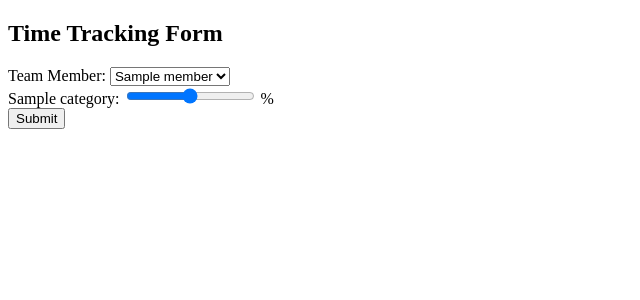
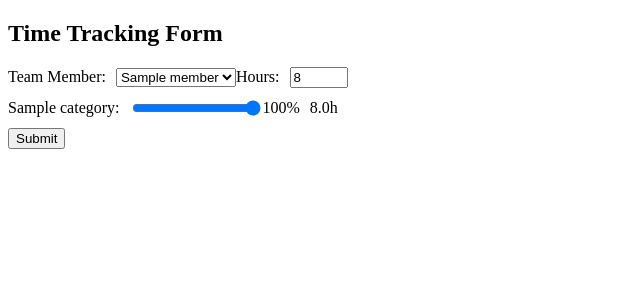
Before and after one commit to leftoverjacksons/timeTrackerForm, a Flask app: template templates/form.html in a window 1280 px wide. Shown: the top 300 px of the page, without its empty margins (0-640 px from the left). Run offline with Flask 3, Linux system fonts and the light colour scheme; the template is opened without the code that fills it: most values are stand-ins (such as "Sample title", 1, 10 or a date in 2020).

Commit message:
even better slider behavior

```diff
--- a/static/script.js
+++ b/static/script.js
@@ -1,38 +1,63 @@
 window.onload = function () {
-    var sliders = document.querySelectorAll('input[type="range"]');
-    sliders.forEach(function (slider) {
-        slider.addEventListener('input', updateSliders);
+    document.querySelectorAll('input[type="range"]').forEach(function (slider) {
+        slider.addEventListener('input', function () {
+            updateSliderValues(slider);
+        });
     });
+    // Trigger an update immediately to set the initial hours values
+    updateSliderValues(document.querySelector('input[type="range"]'));
 };
 
-function updateSliders(changedSlider) {
+function updateSliderValues(changedSlider) {
     var sliders = document.querySelectorAll('input[type="range"]');
+    var totalPercentage = getTotalPercentage(sliders);
+    var totalHours = parseFloat(document.getElementById('hours').value);
+
+    // If total is exactly 100, just update the hours
+    if (totalPercentage === 100) {
+        updateHours(sliders, totalHours);
+        return;
+    }
+
+    // Distribute the remaining percentage to other sliders
+    distributeRemainingPercentage(sliders, changedSlider, totalPercentage);
+
+    // Update hours after adjusting the sliders
+    updateHours(sliders, totalHours);
+}
+
+function getTotalPercentage(sliders) {
     var totalPercentage = 0;
-    var changedSliderValue = parseFloat(changedSlider.value);
-
-    // Calculate total percentage
     sliders.forEach(function (slider) {
         totalPercentage += parseFloat(slider.value);
     });
+    return totalPercentage;
+}
 
-    // Determine the amount to add or subtract from the other sliders
-    var adjustmentValue = (100 - totalPercentage) / (sliders.length - 1);
+function distributeRemainingPercentage(sliders, changedSlider, totalPercentage) {
+    var adjustment = 100 - totalPercentage;
+    var slidersToAdjust = Array.from(sliders).filter(function (s) { return s !== changedSlider && parseFloat(s.value) !== 0; });
 
-    // Adjust the other sliders
+    // Calculate the adjustment per slider
+    var adjustmentPerSlider = adjustment / slidersToAdjust.length;
+
+    // Adjust the other sliders, ensuring no slider value becomes negative
+    slidersToAdjust.forEach(function (slider) {
+        let newValue = parseFloat(slider.value) + adjustmentPerSlider;
+        slider.value = Math.max(Math.min(newValue, 100), 0);
+    });
+}
+
+function updateHours(sliders, totalHours) {
     sliders.forEach(function (slider) {
-        if (slider !== changedSlider) {
-            // Increase or decrease the slider value
-            let newValue = parseFloat(slider.value) + adjustmentValue;
+        let sliderPercentage = parseFloat(slider.value);
+        let sliderHours = (sliderPercentage / 100) * totalHours;
+        document.getElementById(slider.name + '_value').textContent = Math.round(sliderPercentage) + '%';
+        document.getElementById(slider.name + '_hours').textContent = sliderHours.toFixed(1) + 'h';
+    });
+}
 
-            // Ensure the new value is within the bounds [0, 100]
-            newValue = Math.max(Math.min(newValue, 100), 0);
-
-            // Update the value and the display
-            slider.value = newValue;
-            document.getElementById(slider.name + '_value').textContent = newValue + '%';
-        }
-    });
-
-    // Update the displayed value for the changed slider
-    document.getElementById(changedSlider.name + '_value').textContent = changedSliderValue + '%';
-}
+// Add the event listener to the total hours input
+document.getElementById('hours').addEventListener('input', function () {
+    updateSliderValues(document.querySelector('input[type="range"]'));
+});
--- a/templates/form.html
+++ b/templates/form.html
@@ -4,25 +4,50 @@
     <meta charset="UTF-8">
     <meta name="viewport" content="width=device-width, initial-scale=1.0">
     <title>Time Tracking Form</title>
-    <script src="{{ url_for('static', filename='script.js') }}"></script>
+    <style>
+        .slider-container {
+            display: flex;
+            align-items: center;
+            margin-bottom: 10px;
+        }
+
+            .slider-container label,
+            .slider-container output {
+                margin-right: 10px;
+            }
+    </style>
+    <script src="{{ url_for('static', filename='script.js') }}" defer></script>
 </head>
 <body>
     <h2>Time Tracking Form</h2>
     <form action="/" method="post" id="time-tracking-form">
+        <div class="slider-container">
             <label for="team_member">Team Member:</label>
             <select id="team_member" name="team_member">
                 {% for member in team_members %}
                 <option value="{{ member }}">{{ member }}</option>
                 {% endfor %}
-        </select><br>
+            </select>
+            <label for="hours">Hours:</label>
+            <input type="number" id="hours" name="hours" value="8" min="0" style="width: 50px;">
+        </div>
 
         {% for category in categories %}
+        <div class="slider-container">
             <label for="{{ category|lower }}">{{ category }}:</label>
-        <input type="range" id="{{ category|lower }}" name="{{ category|lower }}" min="0" max="100" value="{{ 100 / num_categories }}" oninput="updateSliderValues()">
-        <span id="{{ category|lower }}_value">{{ 100 / num_categories }}%</span><br>
+            <input type="range" id="{{ category|lower }}" name="{{ category|lower }}" min="0" max="100" value="{{ 100 / num_categories }}" step="5" oninput="updateSliderValues()">
+            <output id="{{ category|lower }}_value">{{ 100 / num_categories | round }}%</output>
+            <output id="{{ category|lower }}_hours">0</output>
+        </div>
         {% endfor %}
 
         <input type="submit" value="Submit">
     </form>
+    <script>
+        // Initialize outputs for hours on page load
+        document.addEventListener('DOMContentLoaded', function () {
+            updateSliderValues();
+        });
+    </script>
 </body>
 </html>
```
Lines whose indentation alone changed are shown as unchanged.
